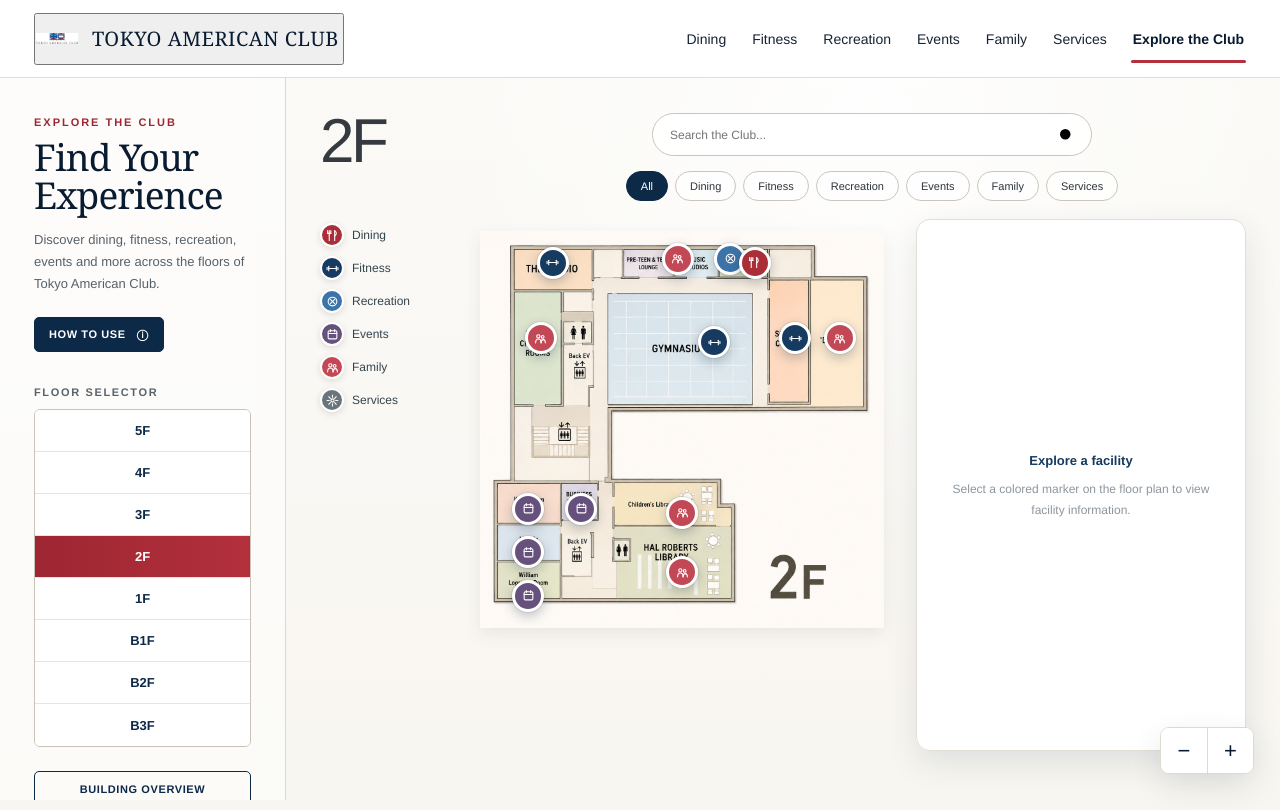
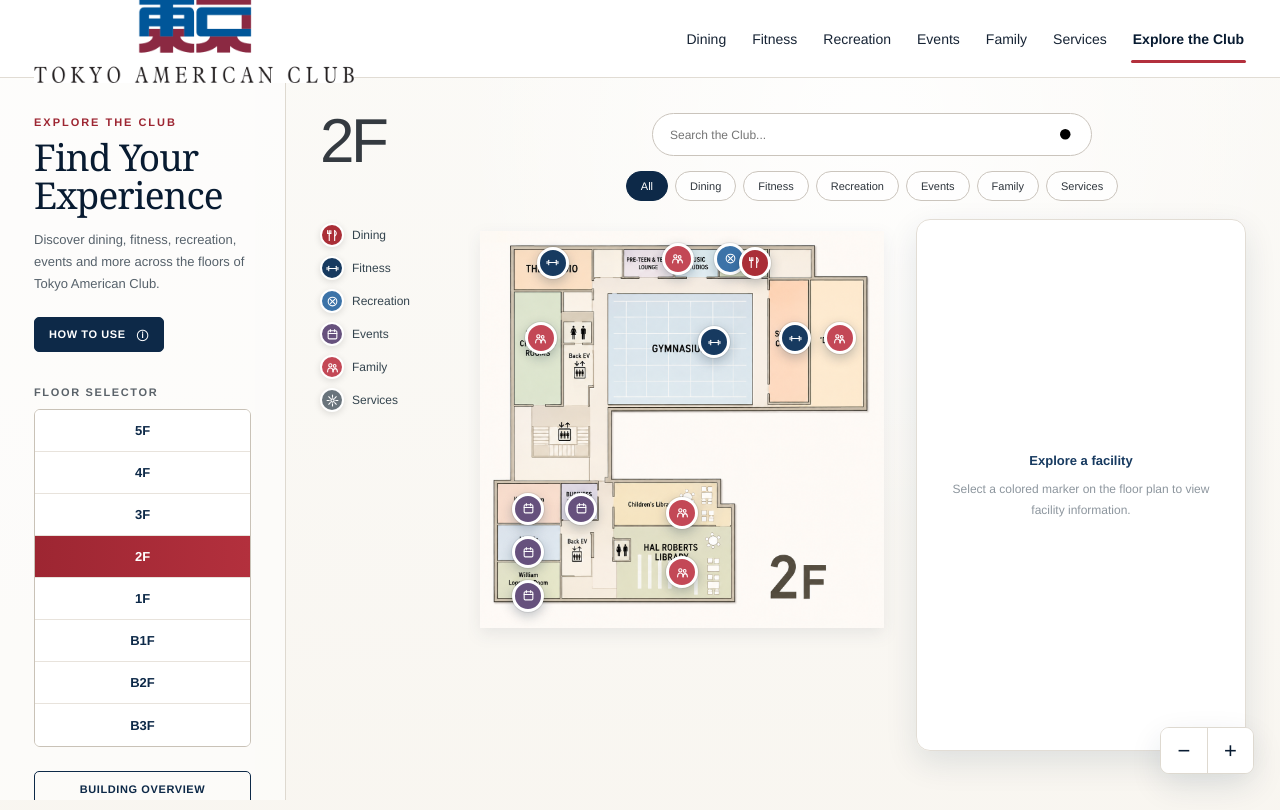
Before and after one commit to manoloffjames-lab/explore-tac-demo, a plain HTML site: page index.html in a window 1280 px wide. Shown: the top 810 px of the page. Drawn offline with Linux system fonts and the light colour scheme.

Commit message:
Update index.html

```diff
--- a/index.html
+++ b/index.html
@@ -129,12 +129,14 @@
     }
 
   .brand {
+    appearance: none;
+    border: none;
+    background: transparent;
+    padding: 0;
+    margin: 0;
     display: flex;
     align-items: center;
-      gap: 14px;
-      min-width: 310px;
-      color: var(--navy-950);
-      text-decoration: none;
+    cursor: pointer;
 }
 
     .logo-wrap {
@@ -145,8 +147,9 @@
     }
 
     .real-logo {
-      width: 100%;
-      height: 100%;
+    width: 320px;
+    height: auto;
+    display: block;
     object-fit: contain;
 }
 
@@ -1268,31 +1271,12 @@
   <header class="site-header">
 
       <button class="brand" id="brandHome" type="button">
-
-      <span class="logo-wrap">
-        <!--
-          Upload the real logo later as:
-          tac-logo.png
-
-          If the file is absent, the TAC fallback displays automatically.
-        -->
     <img
         id="realLogo"
         class="real-logo"
         src="tac-logo.png"
         alt="Tokyo American Club"
-          onerror="this.classList.add('hidden'); document.getElementById('logoFallback').classList.remove('hidden');"
     />
-
-        <span id="logoFallback" class="logo-fallback hidden">
-          TAC
-        </span>
-      </span>
-
-      <span class="brand-name">
-        TOKYO AMERICAN CLUB
-      </span>
-
 </button>
 
     <nav class="main-nav" aria-label="Facility categories">
```
Lines whose indentation alone changed are shown as unchanged.
